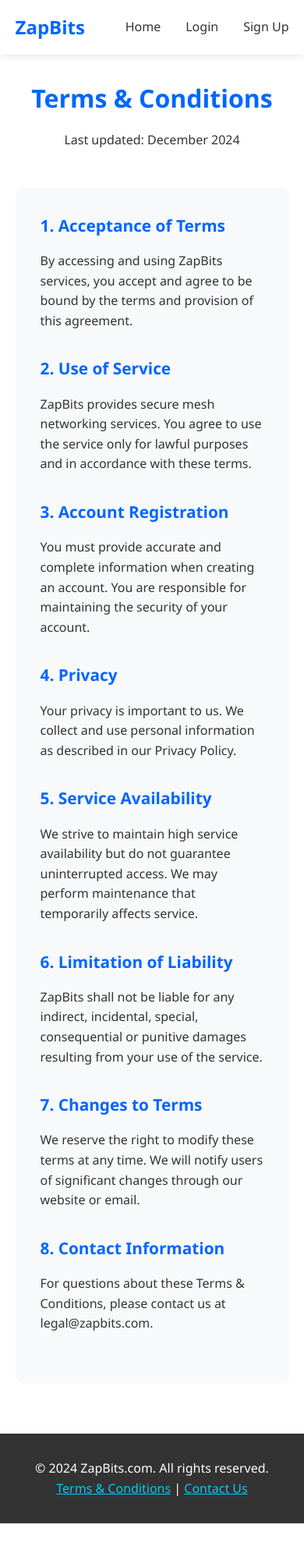
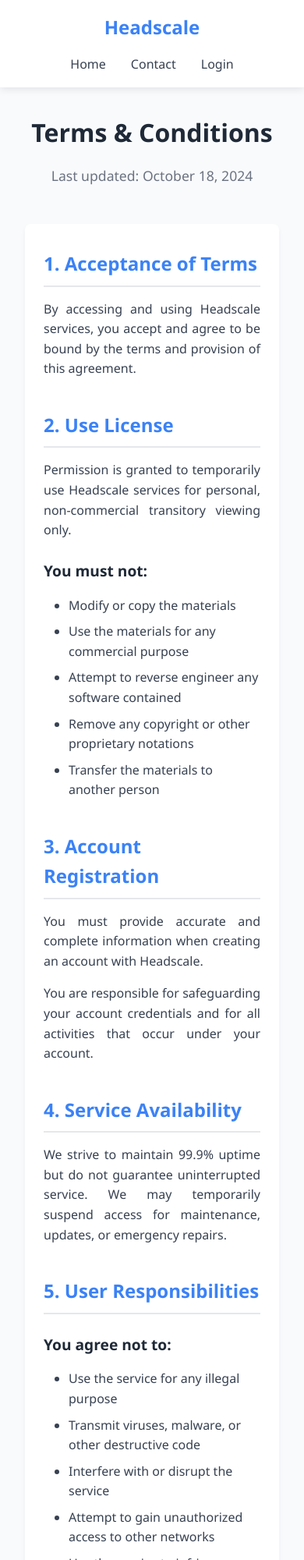
Before and after one commit to salishyamit87/zapbits, a plain HTML site: page terms.html in a window 390 px wide. Shown: the top 2000 px of the page at 78% size. Before the commit the page ends 1953 px from the top, so only its background shows below. Drawn offline with Linux system fonts and the light colour scheme.

Commit message:
Update terms.html

```diff
--- a/terms.html
+++ b/terms.html
@@ -3,93 +3,163 @@
 <head>
     <meta charset="UTF-8">
     <meta name="viewport" content="width=device-width, initial-scale=1.0">
-    <title>Terms & Conditions - ZapBits</title>
+    <title>Terms & Conditions - Headscale</title>
     <style>
         * { margin: 0; padding: 0; box-sizing: border-box; }
-        body { font-family: 'Segoe UI', Tahoma, Geneva, Verdana, sans-serif; line-height: 1.6; color: #333; }
+        body { font-family: 'Segoe UI', Tahoma, Geneva, Verdana, sans-serif; line-height: 1.6; background: #f8fafc; color: #374151; }
 
-        .header { background: #fff; box-shadow: 0 2px 10px rgba(0,0,0,0.1); position: fixed; width: 100%; top: 0; z-index: 1000; }
-        .nav { display: flex; justify-content: space-between; align-items: center; padding: 1rem 5%; max-width: 1200px; margin: 0 auto; }
-        .logo { font-size: 1.5rem; font-weight: bold; color: #0066ff; text-decoration: none; }
+        /* Navigation */
+        .navbar { background: #fff; box-shadow: 0 2px 10px rgba(0,0,0,0.1); padding: 1rem 0; }
+        .nav-container { max-width: 1200px; margin: 0 auto; display: flex; justify-content: space-between; align-items: center; padding: 0 2rem; }
+        .logo { font-size: 1.5rem; font-weight: bold; color: #3b82f6; }
         .nav-links { display: flex; gap: 2rem; }
-        .nav-links a { text-decoration: none; color: #333; font-weight: 500; }
+        .nav-links a { text-decoration: none; color: #374151; font-weight: 500; transition: color 0.3s; }
+        .nav-links a:hover { color: #3b82f6; }
 
-        .terms-container { max-width: 800px; margin: 100px auto 50px; padding: 0 5%; }
+        /* Terms Content */
+        .terms-container { max-width: 800px; margin: 2rem auto; padding: 0 2rem; }
         .terms-header { text-align: center; margin-bottom: 3rem; }
-        .terms-header h1 { color: #0066ff; margin-bottom: 1rem; }
+        .terms-header h1 { font-size: 2.5rem; color: #1f2937; margin-bottom: 1rem; }
+        .terms-header p { color: #6b7280; font-size: 1.1rem; }
 
-        .terms-content { background: #f8f9fa; padding: 2rem; border-radius: 10px; }
-        .section { margin-bottom: 2rem; }
-        .section h2 { color: #0066ff; margin-bottom: 1rem; font-size: 1.3rem; }
-        .section p { margin-bottom: 1rem; }
+        .terms-content { background: white; padding: 3rem; border-radius: 0.5rem; box-shadow: 0 4px 6px rgba(0,0,0,0.05); }
 
-        .footer { background: #333; color: white; text-align: center; padding: 2rem; margin-top: 4rem; }
+        .section { margin-bottom: 2.5rem; }
+        .section h2 { color: #3b82f6; margin-bottom: 1rem; font-size: 1.5rem; border-bottom: 2px solid #e5e7eb; padding-bottom: 0.5rem; }
+        .section h3 { color: #1f2937; margin: 1.5rem 0 0.5rem 0; font-size: 1.2rem; }
+        .section p { margin-bottom: 1rem; text-align: justify; }
+        .section ul { margin: 1rem 0 1rem 2rem; }
+        .section li { margin-bottom: 0.5rem; }
+
+        /* Footer */
+        .footer { background: #1f2937; color: white; padding: 3rem 0; text-align: center; margin-top: 4rem; }
+        .footer-links { display: flex; justify-content: center; gap: 2rem; margin-bottom: 2rem; }
+        .footer-links a { color: #d1d5db; text-decoration: none; transition: color 0.3s; }
+        .footer-links a:hover { color: white; }
+
+        /* Responsive */
+        @media (max-width: 768px) {
+            .nav-container { flex-direction: column; gap: 1rem; }
+            .terms-content { padding: 2rem 1.5rem; }
+            .terms-header h1 { font-size: 2rem; }
+        }
     </style>
 </head>
 <body>
-    <header class="header">
-        <nav class="nav">
-            <a href="index.html" class="logo">ZapBits</a>
+    <!-- Navigation -->
+    <nav class="navbar">
+        <div class="nav-container">
+            <div class="logo">Headscale</div>
             <div class="nav-links">
                 <a href="index.html">Home</a>
+                <a href="contact.html">Contact</a>
                 <a href="login.html">Login</a>
-                <a href="signup.html">Sign Up</a>
             </div>
-        </nav>
-    </header>
+        </div>
+    </nav>
 
+    <!-- Terms Content -->
     <div class="terms-container">
         <div class="terms-header">
             <h1>Terms & Conditions</h1>
-            <p>Last updated: December 2024</p>
+            <p>Last updated: October 18, 2024</p>
         </div>
 
         <div class="terms-content">
             <div class="section">
                 <h2>1. Acceptance of Terms</h2>
-                <p>By accessing and using ZapBits services, you accept and agree to be bound by the terms and provision of this agreement.</p>
+                <p>By accessing and using Headscale services, you accept and agree to be bound by the terms and provision of this agreement.</p>
             </div>
 
             <div class="section">
-                <h2>2. Use of Service</h2>
-                <p>ZapBits provides secure mesh networking services. You agree to use the service only for lawful purposes and in accordance with these terms.</p>
+                <h2>2. Use License</h2>
+                <p>Permission is granted to temporarily use Headscale services for personal, non-commercial transitory viewing only.</p>
+                <h3>You must not:</h3>
+                <ul>
+                    <li>Modify or copy the materials</li>
+                    <li>Use the materials for any commercial purpose</li>
+                    <li>Attempt to reverse engineer any software contained</li>
+                    <li>Remove any copyright or other proprietary notations</li>
+                    <li>Transfer the materials to another person</li>
+                </ul>
             </div>
 
             <div class="section">
                 <h2>3. Account Registration</h2>
-                <p>You must provide accurate and complete information when creating an account. You are responsible for maintaining the security of your account.</p>
+                <p>You must provide accurate and complete information when creating an account with Headscale.</p>
+                <p>You are responsible for safeguarding your account credentials and for all activities that occur under your account.</p>
             </div>
 
             <div class="section">
-                <h2>4. Privacy</h2>
-                <p>Your privacy is important to us. We collect and use personal information as described in our Privacy Policy.</p>
+                <h2>4. Service Availability</h2>
+                <p>We strive to maintain 99.9% uptime but do not guarantee uninterrupted service. We may temporarily suspend access for maintenance, updates, or emergency repairs.</p>
             </div>
 
             <div class="section">
-                <h2>5. Service Availability</h2>
-                <p>We strive to maintain high service availability but do not guarantee uninterrupted access. We may perform maintenance that temporarily affects service.</p>
+                <h2>5. User Responsibilities</h2>
+                <h3>You agree not to:</h3>
+                <ul>
+                    <li>Use the service for any illegal purpose</li>
+                    <li>Transmit viruses, malware, or other destructive code</li>
+                    <li>Interfere with or disrupt the service</li>
+                    <li>Attempt to gain unauthorized access to other networks</li>
+                    <li>Use the service to infringe upon others' rights</li>
+                </ul>
             </div>
 
             <div class="section">
-                <h2>6. Limitation of Liability</h2>
-                <p>ZapBits shall not be liable for any indirect, incidental, special, consequential or punitive damages resulting from your use of the service.</p>
+                <h2>6. Data Privacy</h2>
+                <p>We collect and use personal information as described in our Privacy Policy. By using Headscale, you consent to such processing.</p>
+                <p>We implement security measures to protect your data but cannot guarantee absolute security.</p>
             </div>
 
             <div class="section">
-                <h2>7. Changes to Terms</h2>
-                <p>We reserve the right to modify these terms at any time. We will notify users of significant changes through our website or email.</p>
+                <h2>7. Intellectual Property</h2>
+                <p>The Headscale name, logo, and all related names, logos, product and service names, designs, and slogans are trademarks of Headscale or its affiliates.</p>
+                <p>All content included on this service is the property of Headscale or its content suppliers and protected by copyright laws.</p>
             </div>
 
             <div class="section">
-                <h2>8. Contact Information</h2>
-                <p>For questions about these Terms & Conditions, please contact us at legal@zapbits.com.</p>
+                <h2>8. Termination</h2>
+                <p>We may terminate or suspend your account immediately, without prior notice, for conduct that we believe violates these Terms or is harmful to other users.</p>
+            </div>
+
+            <div class="section">
+                <h2>9. Limitation of Liability</h2>
+                <p>Headscale shall not be held liable for any indirect, incidental, special, consequential or punitive damages resulting from your use or inability to use the service.</p>
+            </div>
+
+            <div class="section">
+                <h2>10. Changes to Terms</h2>
+                <p>We reserve the right to modify these terms at any time. We will notify users of any material changes via email or through the service.</p>
+                <p>Continued use of the service after changes constitutes acceptance of the new terms.</p>
+            </div>
+
+            <div class="section">
+                <h2>11. Governing Law</h2>
+                <p>These terms shall be governed by and construed in accordance with the laws of the United States, without regard to its conflict of law provisions.</p>
+            </div>
+
+            <div class="section">
+                <h2>12. Contact Information</h2>
+                <p>If you have any questions about these Terms, please contact us at:</p>
+                <p><strong>Email:</strong> legal@headscale.example.com</p>
+                <p><strong>Address:</strong> 123 Tech Street, San Francisco, CA 94105</p>
             </div>
         </div>
     </div>
 
+    <!-- Footer -->
     <footer class="footer">
-        <p>&copy; 2024 ZapBits.com. All rights reserved.</p>
-        <p><a href="terms.html" style="color: #00ccff;">Terms & Conditions</a> | <a href="contact.html" style="color: #00ccff;">Contact Us</a></p>
+        <div class="container">
+            <div class="footer-links">
+                <a href="index.html">Home</a>
+                <a href="contact.html">Contact Us</a>
+                <a href="terms.html">Terms & Conditions</a>
+                <a href="privacy.html">Privacy Policy</a>
+            </div>
+            <p>&copy; 2024 Headscale. All rights reserved.</p>
+        </div>
     </footer>
 </body>
 </html>
```
